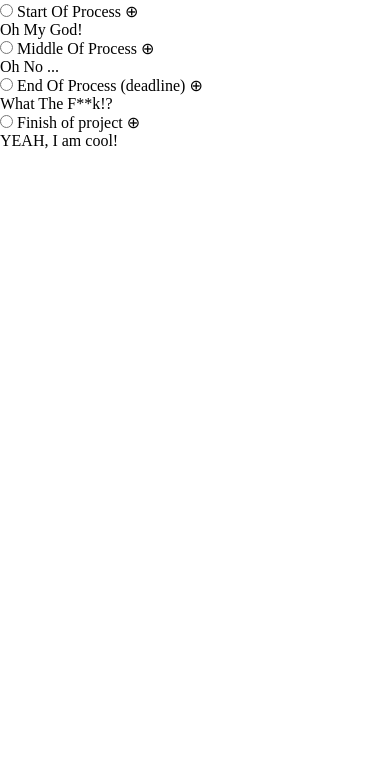
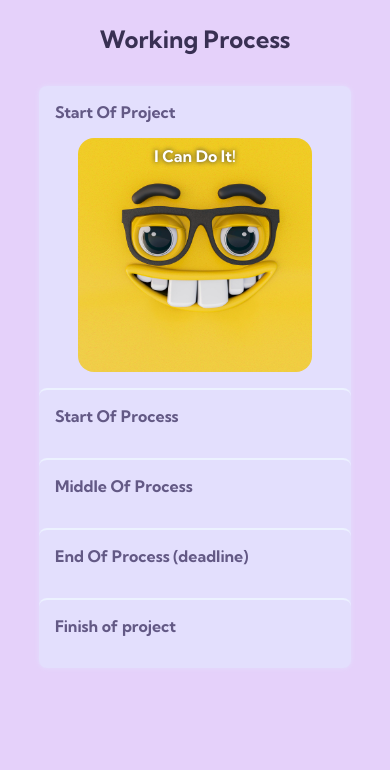
Before and after one commit to kayyrbeks/cssBayan, a plain HTML site: page cssBayan/index.html in a window 390 px wide. Shown: the part 72-842 px from the top of the page. Drawn offline with Linux system fonts and the light colour scheme.

Commit message:
feat: add mobile first style for small mobile devices Mon, Mar 13, 2023  1:29:53 AM

```diff
--- a/cssBayan/style.css
+++ b/cssBayan/style.css
@@ -24,3 +24,152 @@ p,
 h1 {
   overflow-wrap: break-word;
 }
+
+/* Project style - Mobile First*/
+body {
+  font-family: "Kumbh Sans", sans-serif;
+  font-weight: 400;
+  color: #635985;
+  font-size: 1rem;
+  background-color: #e5d1fa;
+}
+
+main {
+  min-height: 100vh;
+  display: flex;
+  flex-direction: column;
+  align-items: center;
+  justify-content: center;
+}
+
+h1 {
+  color: #393053;
+  text-align: center;
+  font-size: 1.5rem;
+  font-weight: 700;
+  padding: 1em 1em 0;
+}
+
+p {
+  color: #fff;
+  font-size: 1rem;
+  font-weight: 700;
+  text-shadow: 0 0 0.3em #333;
+  text-align: center;
+  padding: 0.5em;
+}
+
+.meme-container {
+  width: 80vw;
+  flex: 0 1 auto;
+  margin: 2em auto;
+  background-color: #e3dffd;
+  border-radius: 0.5em;
+  box-shadow: 0 0 0.3em #e3dffd;
+
+  display: flex;
+  flex-direction: column;
+  align-items: flex-start;
+  justify-content: center;
+}
+
+.meme-wrapper {
+  width: 100%;
+  position: relative;
+  padding: 1em;
+  border-radius: 0.5em;
+  border-top: 0.125em solid #ecf2ff;
+}
+
+.meme-wrapper.wrapper-first {
+  border-top: none;
+}
+
+.meme-status {
+  display: block;
+  position: absolute;
+  top: 0;
+  left: 0;
+  width: 100%;
+  height: 100%;
+  opacity: 0;
+  z-index: 10;
+}
+
+.meme-description {
+  font-size: 1rem;
+  font-weight: 700;
+
+  display: flex;
+  align-items: center;
+  justify-content: space-between;
+  margin-bottom: 1em;
+}
+
+.meme-icon {
+  text-shadow: 0 0 0.3em #e96479;
+  opacity: 0;
+}
+
+.meme-body {
+  margin: 0 auto;
+  width: 0;
+  height: 0;
+  opacity: 0;
+  overflow: hidden;
+  transition: height 0.3s ease;
+}
+
+/* Meme Images */
+.meme-image-1 {
+  background: url("./assets/images/started.jpg") no-repeat center center/cover;
+}
+.meme-image-2 {
+  background: url("./assets/images/process.jpg") no-repeat center center/cover;
+}
+.meme-image-3 {
+  background: url("./assets/images/crash.jpg") no-repeat center center/cover;
+}
+.meme-image-4 {
+  background: url("./assets/images/deadline.jpg") no-repeat center center/cover;
+}
+.meme-image-5 {
+  background: url("./assets/images/finished.jpg") no-repeat center center/cover;
+}
+
+/* Visual effects scenario */
+.meme-container:hover,
+.meme-container:active {
+  background-color: #ecf2ff;
+  transition: all 0.3s ease;
+}
+
+.meme-container:hover .meme-wrapper,
+.meme-container:active .meme-wrapper {
+  border-top: 0.125em solid #e3dffd;
+}
+
+.meme-status:checked ~ .meme-body,
+.meme-status:hover ~ .meme-body,
+.meme-status:active ~ .meme-body {
+  width: 60vw;
+  height: 60vw;
+  border-radius: 1em;
+  opacity: 1;
+}
+
+/* Icons Hover */
+.meme-status:checked:hover ~ .meme-description > .meme-icon,
+.meme-status:checked:active ~ .meme-description > .meme-icon {
+  text-shadow: 0 0 0.3em #7db9b6;
+  opacity: 1;
+  transition: all 0.3s ease;
+}
+
+/* Text Hover */
+.meme-status:checked:hover ~ .meme-description,
+.meme-status:checked:active ~ .meme-description {
+  color: #393053;
+  opacity: 1;
+  transition: all 0.3s ease;
+}
```
